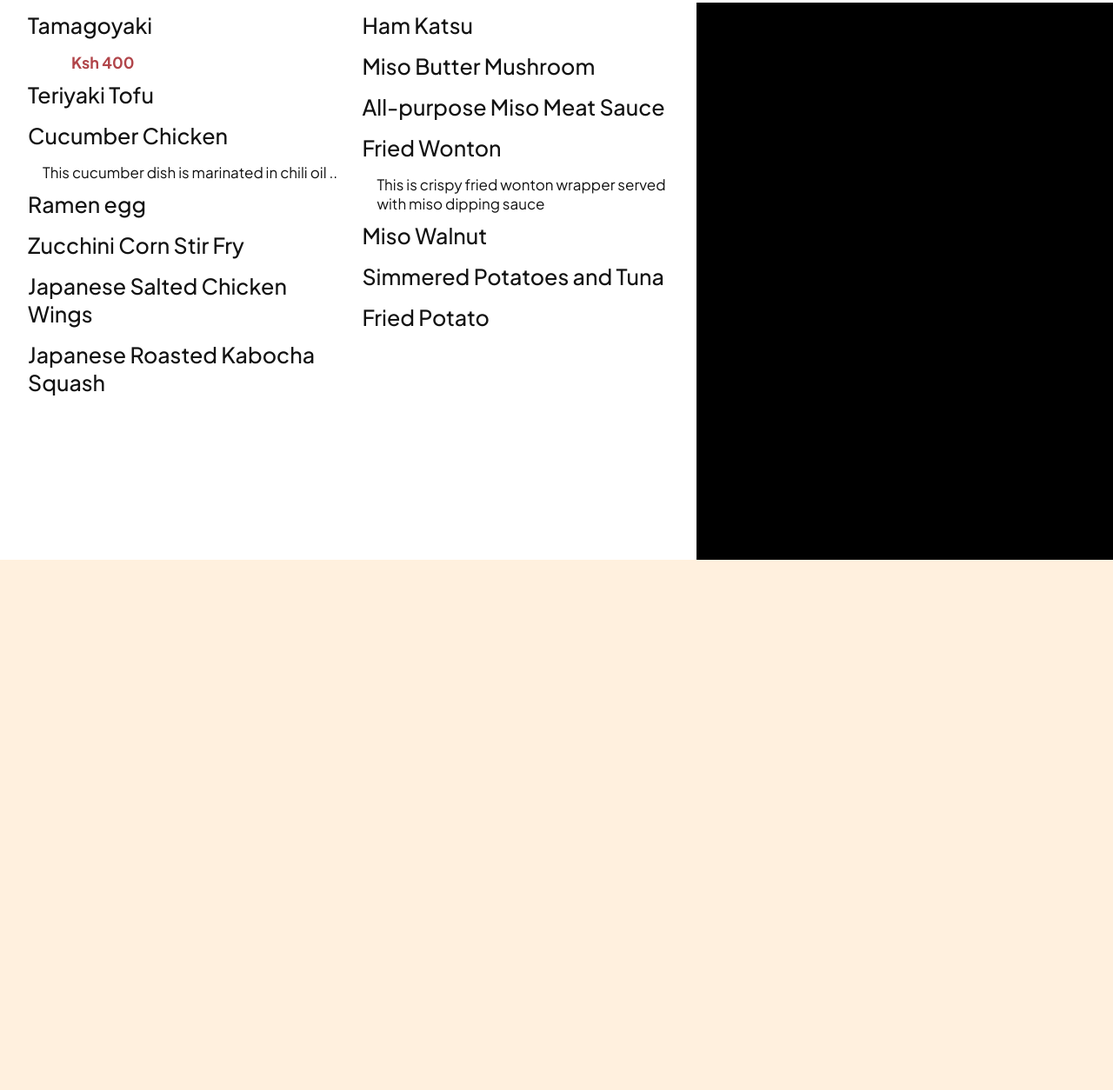
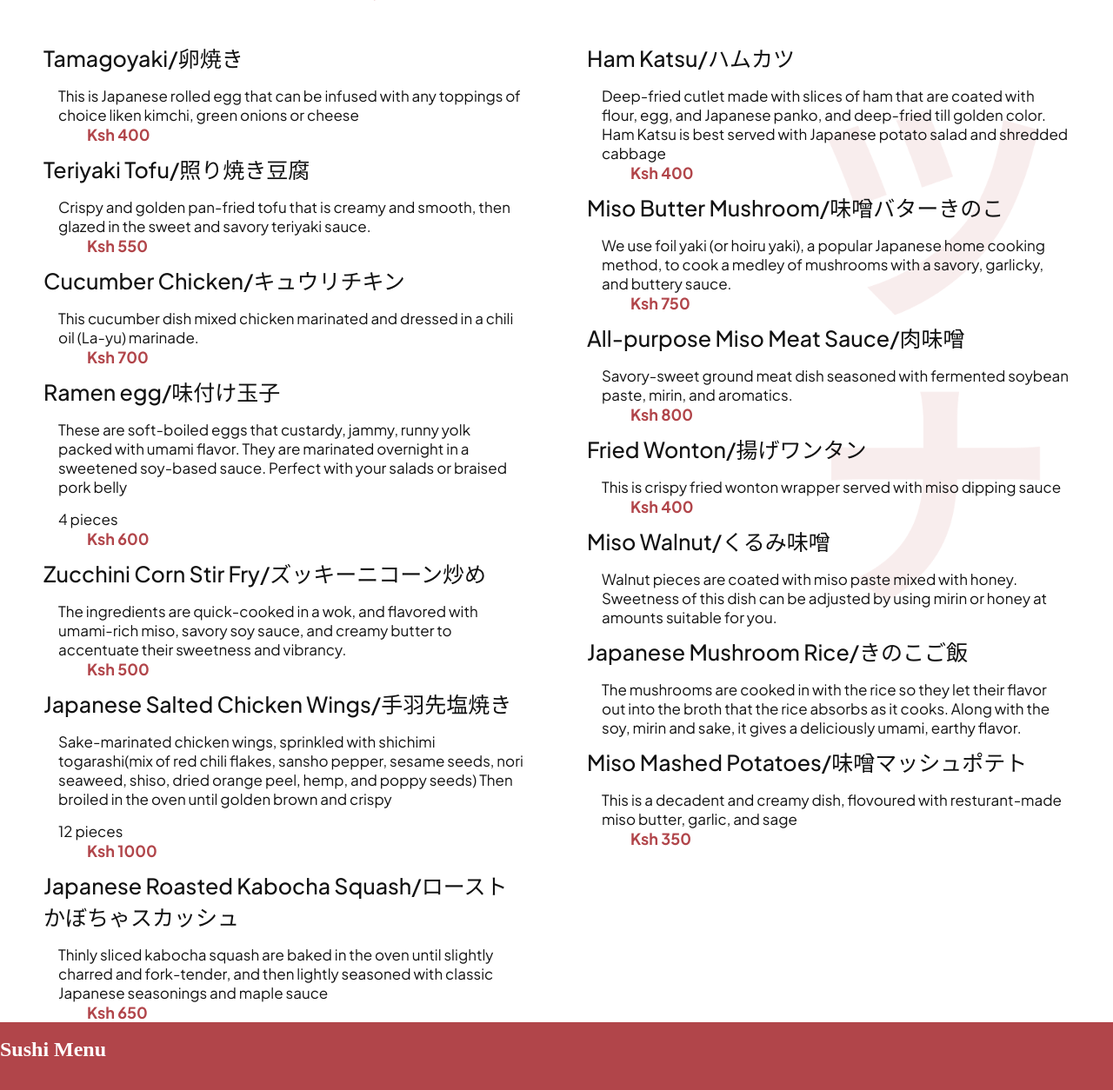
Before and after one commit to PORT-GIT/japanese-restaurant, a website with bundled scripts: page public/menu.html in a window 1280 px wide. Shown: the part 1633-2887 px from the top of the page at 87% size. Before the commit the page ends 2277 px from the top, so only its background shows below. Built offline with nearby package versions, Linux system fonts and the light colour scheme; files whose address does not match are found by name.

Commit message:
finished styling the side-dishes section of menu have started layout for sushi menu

```diff
--- a/css/public-pages/menu.css
+++ b/css/public-pages/menu.css
@@ -156,22 +156,29 @@
 
 .menu-list__sideorders {
     background-color: #fff;
-    min-height: 720px;
+    min-height: 500px;
     display: flex;
     flex-direction: column;
     overflow: hidden;
-
+    position: relative;
 }
 
-.sideorders-content {
+.sideorders-content{
     display: flex;
     flex-direction: row;
-    flex: 3;
+    flex: 2;
     flex-wrap: wrap;
     justify-content: space-between;
-    gap: 25px;
-    margin-left: 32px;
+    gap: 70px;
+    padding: 0px 50px;
+    position: relative;
+    z-index: 2;
+    background-image: url(../../assets/about_bg1.png);
+    background-repeat: no-repeat;
+    background-size: contain;
+    /* allows styling for the letters behind images */
 }
+
 
 .sideorders-title {
     font-size: 50px;
@@ -179,16 +186,16 @@
     color: var(--primary-color);
     font-weight: 600;
     padding-bottom: 12px;
-    margin-left: 32px;
+    margin: 15px 30px;
 
 }
 
 .sideorders-menu__1 {
-    flex: 1.5;
+    flex: 1;
 }
 
 .sideorders-menu__2 {
-    flex: 1.5;
+    flex: 1;
 }
 
 .sideorders-menu__1 h2, .sideorders-menu__2 h2 {
@@ -217,7 +224,18 @@
 
 }
 
-.sideorders-image {
-    background: #000;
-    flex: 2;
+/*****************************************************************
+*****************SUSHI MENU**************************************/
+.menu-list__sushi {
+    min-height: 500px;
+    background-color: var(--primary-color);
+    color: #fff;
 }
+
+.menu-sushi__image {
+    flex: 1;
+}
+
+.menu-sushi__info {
+    flex: 1;
+}
--- a/public/menu.html
+++ b/public/menu.html
@@ -168,107 +168,211 @@
     </section>
 
     <section class="menu-list__sideorders">
-        <h1 class="sideorders-title">Side Dishes</h1>
+        <h1 class="sideorders-title">Side Dishes/おかず</h1>
         <div class="sideorders-content">
+
 
             <div class="sideorders-menu__1">
                 <article class="sideorder-info">
-                    <h2>Tamagoyaki</h2>
-                    <p></p>
+                    <h2>Tamagoyaki/卵焼き</h2>
+                    <p>This is Japanese rolled egg that can be infused with any toppings of
+                        choice liken kimchi, green onions or cheese
+                    </p>
                     <div class="sideorder-price">Ksh 400</div>
                 </article>
 
                 <article class="sideorder-info">
-                    <h2>Teriyaki Tofu</h2>
-                    <p></p>
-                    <div class="sideorder-price"></div>
+                    <h2>Teriyaki Tofu/照り焼き豆腐</h2>
+                    <p>
+                        Crispy and golden pan-fried tofu that is creamy and smooth, then glazed in the
+                        sweet and savory teriyaki sauce.
+                    </p>
+                    <div class="sideorder-price">Ksh 550</div>
                 </article>
 
                 <article class="sideorder-info">
-                    <h2>Cucumber Chicken</h2>
-                    <p>This cucumber dish is marinated in chili oil ..</p>
-                    <div class="sideorder-price"></div>
+                    <h2>Cucumber Chicken/キュウリチキン</h2>
+                    <p> This cucumber dish mixed chicken marinated and dressed in
+                        a chili oil (La-yu) marinade.
+                    </p>
+                    <div class="sideorder-price">Ksh 700</div>
                 </article>
 
                 <article class="sideorder-info">
-                    <h2>Ramen egg</h2>
-                    <p></p>
-                    <div class="sideorder-price"></div>
+                    <h2>Ramen egg/味付け玉子</h2>
+                    <p>
+                        These are soft-boiled eggs that custardy, jammy, runny yolk packed with umami flavor.
+                        They are marinated overnight in a sweetened soy-based sauce.
+                        Perfect with your salads or braised pork belly
+                    </p>
+                    <p>4 pieces</p>
+                    <div class="sideorder-price">Ksh 600</div>
                 </article>
 
                 <article class="sideorder-info">
-                    <h2>Zucchini Corn Stir Fry</h2>
-                    <p></p>
-                    <div class="sideorder-price"></div>
+                    <h2>Zucchini Corn Stir Fry/ズッキーニコーン炒め</h2>
+                    <p>
+                        The ingredients are quick-cooked in a wok, and flavored with umami-rich miso, savory soy sauce, and creamy
+                        butter to accentuate their sweetness and vibrancy.
+                    </p>
+                    <div class="sideorder-price">Ksh 500</div>
                 </article>
 
                 <article class="sideorder-info">
-                    <h2>Japanese Salted Chicken Wings</h2>
-                    <p></p>
-                    <div class="sideorder-price"></div>
+                    <h2>Japanese Salted Chicken Wings/手羽先塩焼き</h2>
+                    <p>
+                        Sake-marinated chicken wings, sprinkled with shichimi togarashi(mix of red chili flakes, sansho pepper, sesame seeds, nori seaweed, shiso, dried orange peel, hemp, and poppy seeds)
+                        Then broiled in the oven until golden brown and crispy
+                    </p>
+                    <p>12 pieces</p>
+                    <div class="sideorder-price">Ksh 1000</div>
                 </article>
 
                 <article class="sideorder-info">
-                    <h2>Japanese Roasted Kabocha Squash</h2>
-                    <p></p>
-                    <div class="sideorder-price"></div>
+                    <h2>Japanese Roasted Kabocha Squash/ローストかぼちゃスカッシュ</h2>
+                    <p>
+                        Thinly sliced kabocha squash are baked in the oven until slightly charred and fork-tender, and then lightly seasoned
+                        with classic Japanese seasonings and maple sauce
+                    </p>
+                    <div class="sideorder-price">Ksh 650</div>
                 </article>
             </div>
 
             <div class="sideorders-menu__2">
                 <article class="sideorder-info">
-                    <h2>Ham Katsu</h2>
-                    <p></p>
-                    <div class="sideorder-price"></div>
+                    <h2>Ham Katsu/ハムカツ</h2>
+                    <p>
+                        Deep-fried cutlet made with slices of ham that are coated with flour, egg, and Japanese panko, and deep-fried till
+                        golden color.
+                        Ham Katsu is best served with Japanese potato salad and shredded cabbage
+                    </p>
+                    <div class="sideorder-price">Ksh 400</div>
                 </article>
 
                 <article class="sideorder-info">
-                    <h2>Miso Butter Mushroom</h2>
-                    <p></p>
-                    <div class="sideorder-price"></div>
+                    <h2>Miso Butter Mushroom/味噌バターきのこ</h2>
+                    <p>
+                        We use foil yaki (or hoiru yaki), a popular Japanese home cooking method, to cook a medley of mushrooms with a savory,
+                        garlicky, and buttery sauce.
+                    </p>
+                    <div class="sideorder-price">Ksh 750</div>
                 </article>
 
                 <article class="sideorder-info">
-                    <h2>All-purpose Miso Meat Sauce</h2>
-                    <p></p>
-                    <div class="sideorder-price"></div>
+                    <h2>All-purpose Miso Meat Sauce/肉味噌</h2>
+                    <p>
+                        Savory-sweet ground meat dish seasoned with fermented soybean paste, mirin, and aromatics.
+                    </p>
+                    <div class="sideorder-price">Ksh 800</div>
                 </article>
 
                 <article class="sideorder-info">
-                    <h2>Fried Wonton</h2>
-                    <p>This is crispy fried wonton wrapper served with miso
+                    <h2>Fried Wonton/揚げワンタン</h2>
+                    <p>
+                        This is crispy fried wonton wrapper served with miso
                         dipping sauce
+                    </p>
+                    <div class="sideorder-price">Ksh 400</div>
+                </article>
+
+                <article class="sideorder-info">
+                    <h2>Miso Walnut/くるみ味噌</h2>
+                    <p>
+                        Walnut pieces are coated with miso paste mixed with honey.
+                        Sweetness of this dish can be adjusted by using mirin or honey at amounts
+                        suitable for you.
                     </p>
                     <div class="sideorder-price"></div>
                 </article>
 
                 <article class="sideorder-info">
-                    <h2>Miso Walnut</h2>
-                    <p></p>
+                    <h2>Japanese Mushroom Rice/きのこご飯</h2>
+                    <p>
+                    The mushrooms are cooked in with the rice so they let their flavor out into the broth that the rice absorbs as it cooks.
+                    Along with the soy, mirin and sake, it gives a deliciously umami, earthy flavor.
+                    </p>
                     <div class="sideorder-price"></div>
                 </article>
 
                 <article class="sideorder-info">
-                    <h2>Simmered Potatoes and Tuna</h2>
-                    <p></p>
-                    <div class="sideorder-price"></div>
-                </article>
-
-                <article class="sideorder-info">
-                    <h2>Fried Potato</h2>
-                    <p></p>
-                    <div class="sideorder-price"></div>
+                    <h2>Miso Mashed Potatoes/味噌マッシュポテト</h2>
+                    <p>
+                        This is a decadent and creamy dish, flovoured with resturant-made miso butter, garlic, and sage
+                    </p>
+                    <div class="sideorder-price">Ksh 350</div>
                 </article>
             </div>
 
-            <div class="sideorders-image"></div>
+        </div>
+    </section>
+
+    <section class="menu-list__sushi">
+        <div class="menu-sushi__image flex-center">
+            <div class="sushi-image__menu-5">
+                <img src="" alt="">
+            </div>
+
+            <div class="sushi-image__menu-6">
+                <img src="" alt="">
+            </div>
+        </div>
+
+        <div class="menu-sushi__info">
+            <h1 class="sushi-title">
+                Sushi Menu
+            </h1>
+
+            <article class="menu-sushi">
+                <h2></h2>
+                <p></p>
+                <p></p>
+                <div class="sushi-prices"></div>
+            </article>
+
+            <article class="menu-sushi">
+                <h2></h2>
+                <p></p>
+                <p></p>
+                <div class="sushi-prices"></div>
+            </article>
+
+            <article class="menu-sushi">
+                <h2></h2>
+                <p></p>
+                <p></p>
+                <div class="sushi-prices"></div>
+            </article>
+
+            <article class="menu-sushi">
+                <h2></h2>
+                <p></p>
+                <p></p>
+                <div class="sushi-prices"></div>
+            </article>
+
+            <article class="menu-sushi">
+                <h2></h2>
+                <p></p>
+                <p></p>
+                <div class="sushi-prices"></div>
+            </article>
+
+            <article class="menu-sushi">
+                <h2></h2>
+                <p></p>
+                <p></p>
+                <div class="sushi-prices"></div>
+            </article>
+
+            <article class="menu-sushi">
+                <h2></h2>
+                <p></p>
+                <p></p>
+                <div class="sushi-prices"></div>
+            </article>
 
         </div>
-
-
     </section>
-
-    <section class="menu-list__sushi"></section>
 
     <section class="menu-list__seafood"></section>
 
```
Also changed, not shown: assets/menu-5.png (added), 1 other file.
